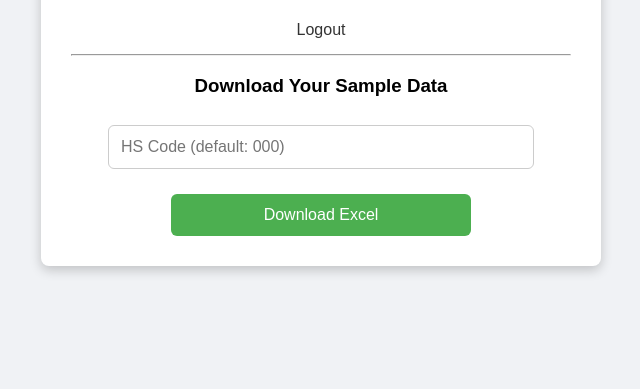
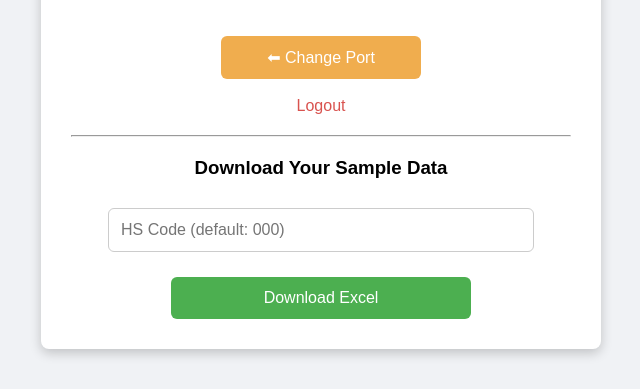
Before and after one commit to Avadhoffline/Hs_offline_portal, a Flask app: template templates/dashboard.html in a window 1280 px wide. Shown: the part 199-588 px from the top of the page, without its empty margins (319-959 px from the left). Run offline with Flask 3, Linux system fonts and the light colour scheme; the template is opened without the code that fills it: most values are stand-ins (such as "Sample title", 1, 10 or a date in 2020).

Commit message:
Update dashboard.html

```diff
--- a/templates/dashboard.html
+++ b/templates/dashboard.html
@@ -7,22 +7,64 @@
         .header-box { background-color: #4c82af; color: white; text-align: center; padding: 20px; font-size: 28px; font-weight: bold; }
         .container { width: 90%; max-width: 500px; margin: 50px auto; background: white; padding: 30px; border-radius: 8px; box-shadow: 0 4px 12px rgba(0,0,0,0.2); text-align: center; }
         input[type="text"] { width: 80%; padding: 12px; margin: 10px 0; border-radius: 6px; border: 1px solid #ccc; font-size: 16px; }
-        button { width: 60%; padding: 12px; background-color: #4CAF50; color: white; border: none; border-radius: 6px; font-size: 16px; cursor: pointer; margin-top: 15px; }
+
+        button {
+            width: 60%;
+            padding: 12px;
+            background-color: #4CAF50;
+            color: white;
+            border: none;
+            border-radius: 6px;
+            font-size: 16px;
+            cursor: pointer;
+            margin-top: 15px;
+        }
+
         button:hover { background-color: #456fa0; }
-        a { display: block; margin: 15px 0; color: #333; text-decoration: none; font-size: 16px; }
+
+        .back-btn {
+            background-color: #f0ad4e;
+            width: 40%;
+        }
+
+        .back-btn:hover {
+            background-color: #ec971f;
+        }
+
+        .logout {
+            color: #d9534f;
+            text-decoration: none;
+            font-size: 16px;
+        }
+
+        hr { margin: 20px 0; }
     </style>
 </head>
 <body>
+
     <div class="header-box">Welexo_Offline Dashboard</div>
+
     <div class="container">
         <h2>Logged in as: {{ session['user'] }}</h2>
-        <a href="/logout">Logout</a>
+
+        <!-- Back Button -->
+        <form action="/change_port" method="GET">
+            <button type="submit" class="back-btn">⬅ Change Port</button>
+        </form>
+
+        <br>
+
+        <a href="/logout" class="logout">Logout</a>
+
         <hr>
+
         <h3>Download Your {{ user_port_type.capitalize() }} Data</h3>
+
         <form method="POST">
             <input type="text" name="hs_code" placeholder="HS Code (default: {{ user_hs_code }})"><br>
             <button type="submit">Download Excel</button>
         </form>
     </div>
+
 </body>
 </html>
```
